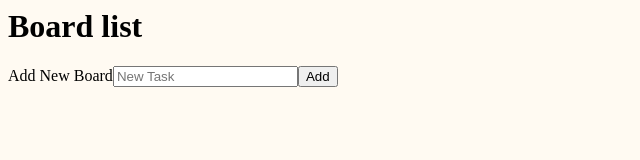
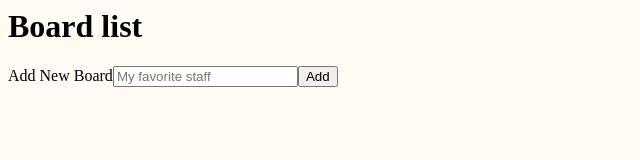
Before and after one commit to serjmax/trello, a React (Create React App) app: page / in a window 1280 px wide. Shown: the top 160 px of the page, without its empty margins (0-640 px from the left). Built offline with nearby package versions, Linux system fonts and the light colour scheme.

Commit message:
Delete refs in Form

```diff
--- a/src/components/Forms/Form.js
+++ b/src/components/Forms/Form.js
@@ -15,9 +15,8 @@ class Form extends Component {
             <input
               onChange={this.props.handleChange}
               value={this.props.inputValue}
-              ref={input => (this.newBoard = input)}
               id="newBoardInput"
-              placeholder="New Task"
+              placeholder="My favorite staff"
               type="text"
             />
             <button type="submit">
```
